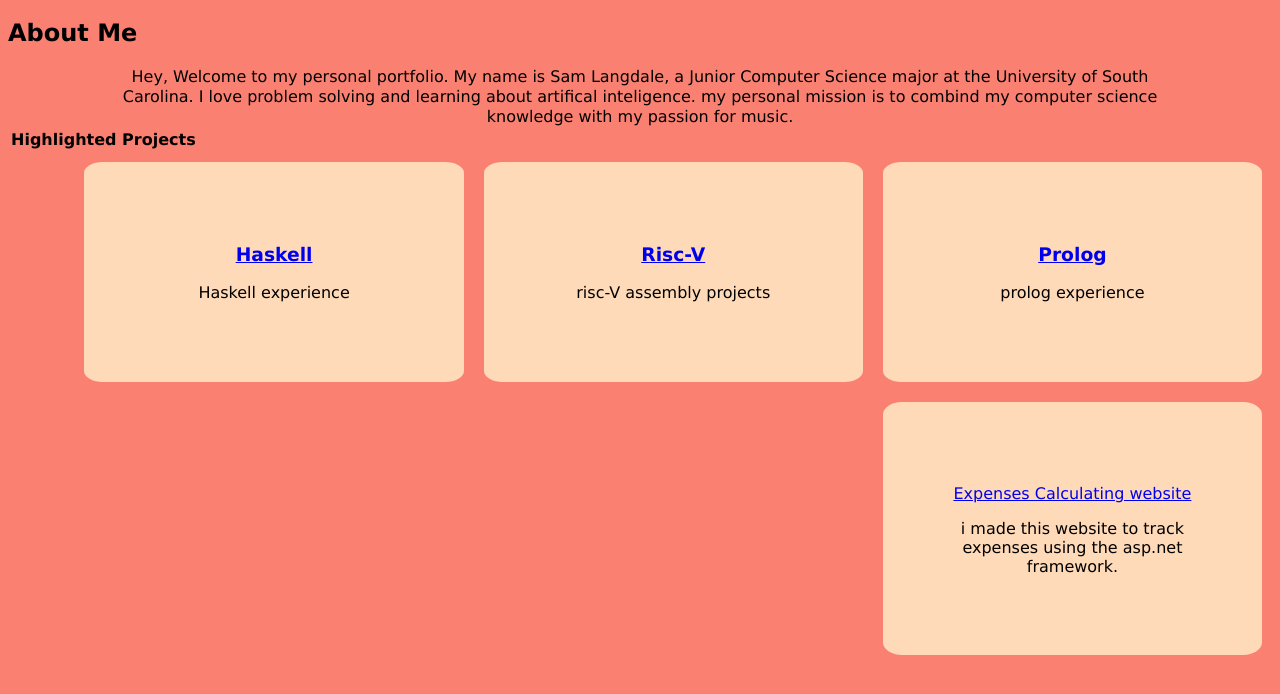
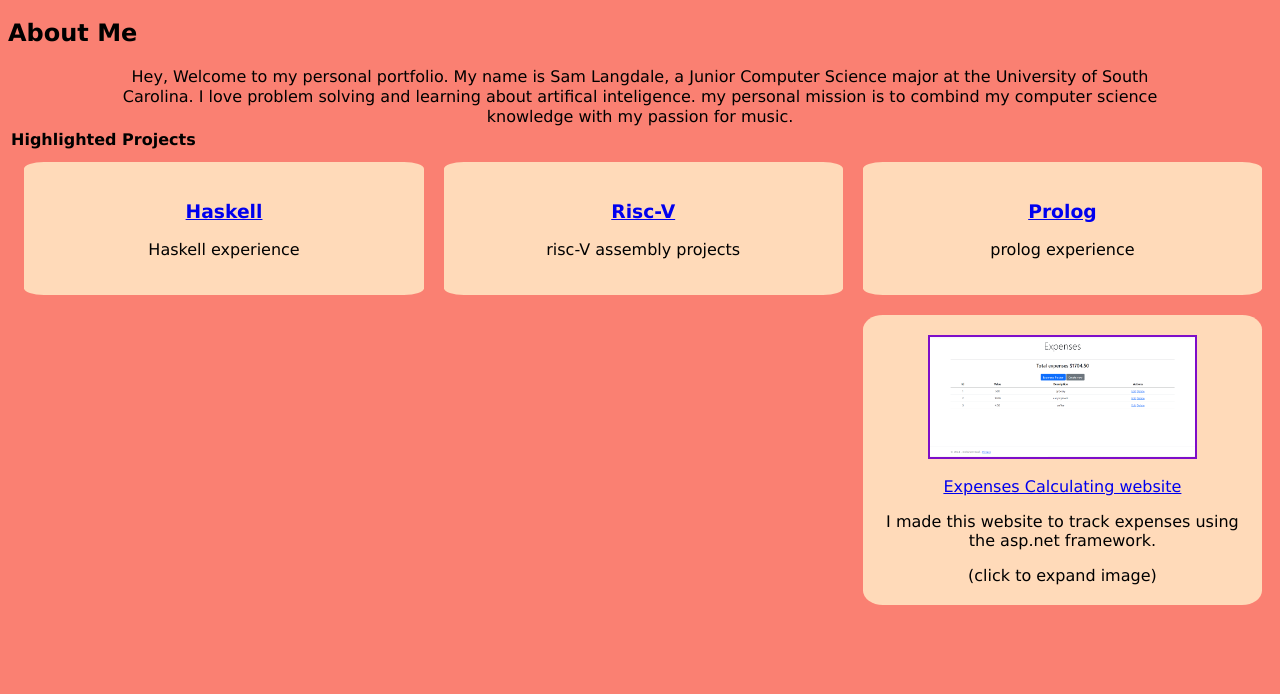
Before and after one commit to SamLangdale/SamLangdaleProjects, a plain HTML site: page index.html in a window 1280 px wide. Shown: the part 62-756 px from the top of the page. Drawn offline with Linux system fonts and the light colour scheme.

Commit message:
modified:   index.html 	new file:   photos/Screenshot (26).png 	modified:   styles.css

```diff
--- a/index.html
+++ b/index.html
@@ -37,9 +37,11 @@
             </p>
             </section>
         <section class="project">
+                <a href="photos/Screenshot (26).png"><img src="photos/Screenshot (26).png" ></a>
                 <a href="https://github.com/SamLangdale/websiteCC"><h3></h3>Expenses Calculating website</a>
                 <p>
-                    i made this website to track expenses using the asp.net framework.
+                    I made this website to track expenses using the asp.net framework.
                 </p>
+                <p2> (click to expand image)</p2>
                 </section>
 </html>
--- a/styles.css
+++ b/styles.css
@@ -20,11 +20,20 @@ h1 {
     }
 .project {
         float: inline-end;
-        width: 20%;
+        width: 30%;
         margin: 10px;
-        padding:5%;
+        padding: 20px 10px;
         background:peachpuff;
         border-radius: 5%;
         text-align: center;
 
     }
+.project img {
+    width: 70%;
+    height: 50;
+    margin: 10px;
+    border: 2px solid rgb(126, 14, 201);
+    display: block;
+    margin: auto;
+
+}
```
Also changed, not shown: photos/Screenshot (26).png (added).
